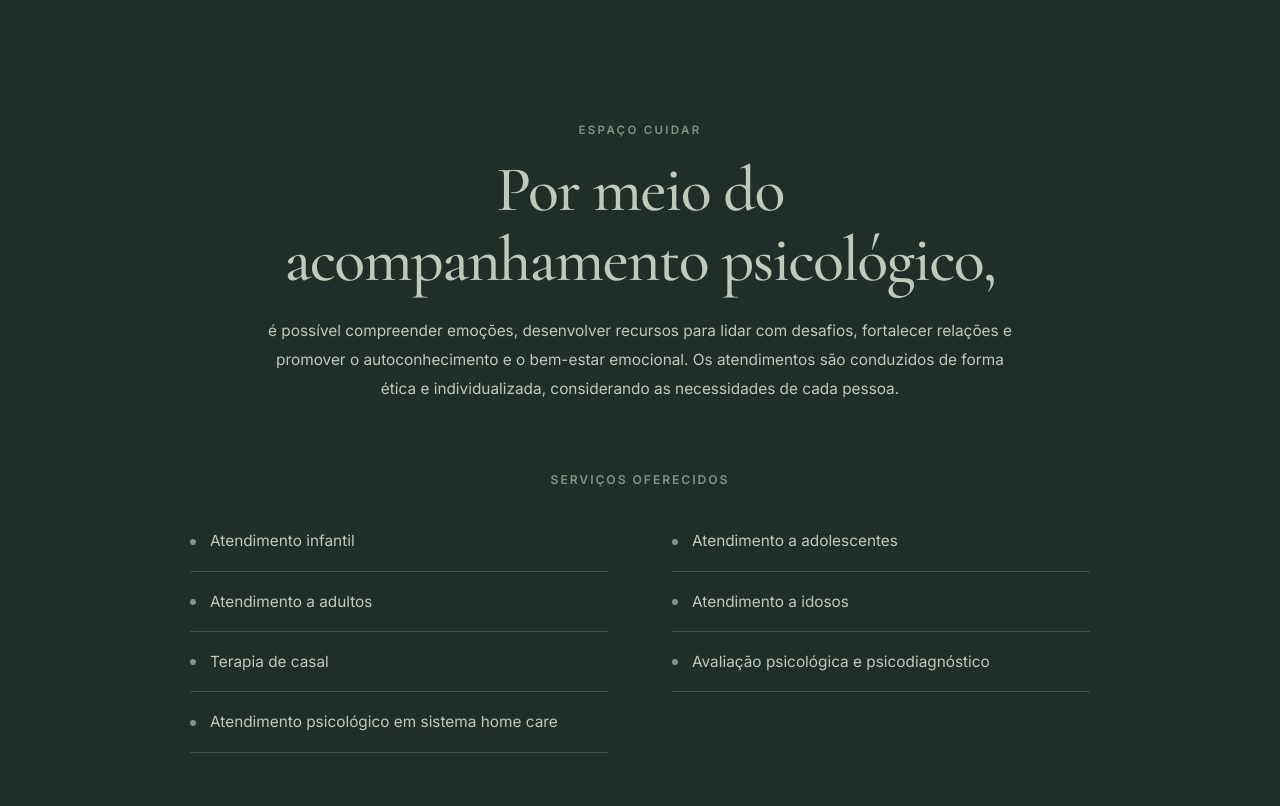
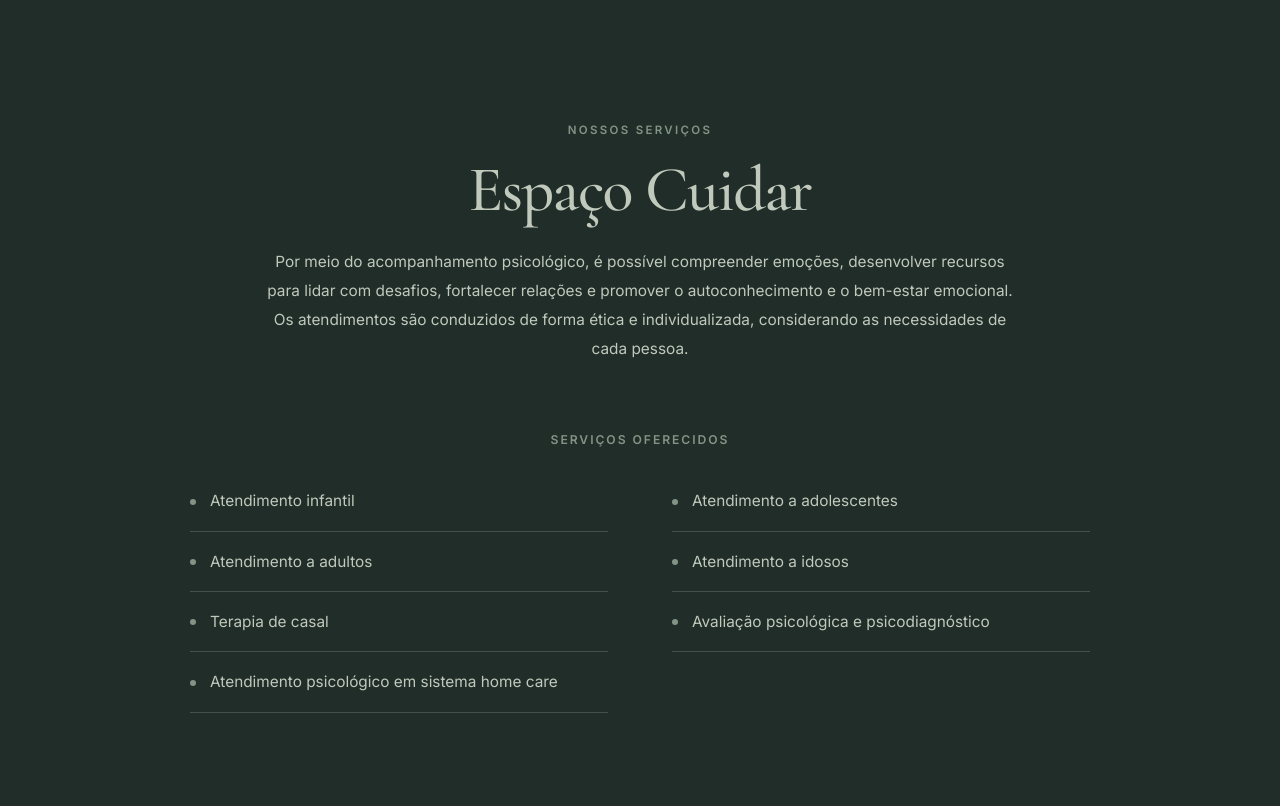
Before and after one commit to SimonePenido/maicon_joder, a plain HTML site: page index.html in a window 1280 px wide. Shown: the part 800-1606 px from the top of the page. Drawn offline with nearby package versions, Linux system fonts and the light colour scheme.

Commit message:
Update index.html

```diff
--- a/index.html
+++ b/index.html
@@ -133,14 +133,14 @@
             <div class="services-info__container">
 
                 <div class="services-info__intro">
-                    <span class="services-info__eyebrow">Espaço cuidar</span>
+                    <span class="services-info__eyebrow">Nossos serviços</span>
 
                     <h2 class="services-info__title" id="services-info-title">
-                        Por meio do acompanhamento psicológico,
+                        Espaço Cuidar
                     </h2>
 
                     <p class="services-info__description">
-                        é possível compreender emoções, desenvolver recursos para lidar com desafios,
+                        Por meio do acompanhamento psicológico, é possível compreender emoções, desenvolver recursos para lidar com desafios,
                         fortalecer relações e promover o autoconhecimento e o bem-estar
                         emocional. Os atendimentos são conduzidos de forma ética e
                         individualizada, considerando as necessidades de cada pessoa.
```
